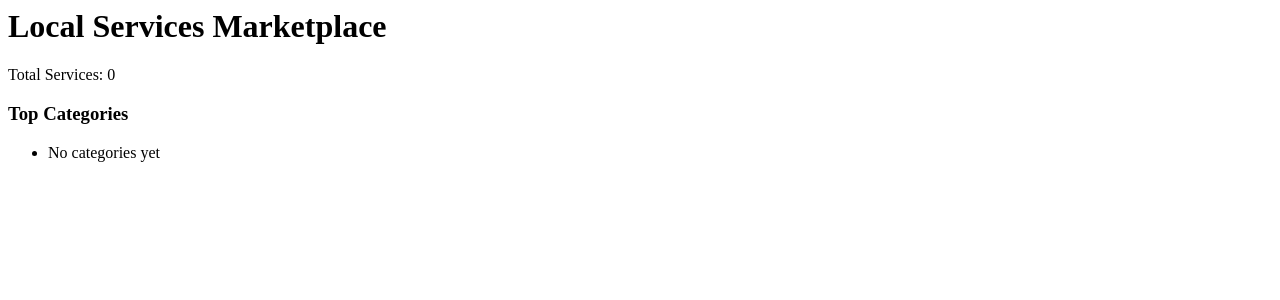
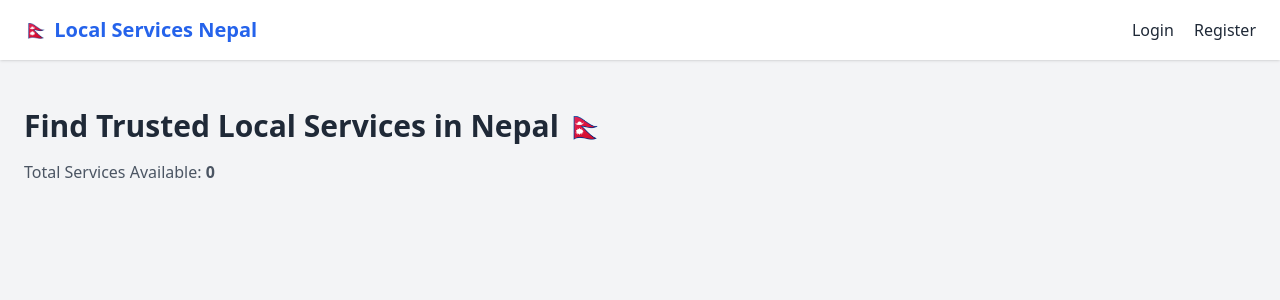
Before and after one commit to dhakalsameer/djagno_local_services, a Django app: page / in a window 1280 px wide. Shown: the top 300 px of the page. Run offline with Django 5.2, Linux system fonts and the light colour scheme; data that the repository does not hold is empty; some libraries are stand-ins or nearby versions.

Commit message:
design the base.html

```diff
--- /dev/null
+++ b/templates/base.html
@@ -0,0 +1,19 @@
+<!DOCTYPE html>
+<html lang="en">
+<head>
+    <meta charset="UTF-8">
+    <title>Local Services Nepal</title>
+
+    <!-- Tailwind CDN -->
+    <script src="https://cdn.tailwindcss.com"></script>
+</head>
+<body class="bg-gray-100 text-gray-800">
+
+    {% include "includes/navbar.html" %}
+
+    <main class="max-w-7xl mx-auto p-6">
+        {% block content %}{% endblock %}
+    </main>
+
+</body>
+</html>
--- a/templates/home.html
+++ b/templates/home.html
@@ -1,12 +1,13 @@
-<h1>Local Services Marketplace</h1>
+{% extends "base.html" %}
 
-<p>Total Services: {{ total_services }}</p>
+{% block content %}
 
-<h3>Top Categories</h3>
-<ul>
-  {% for cat in top_categories %}
-    <li>{{ cat.category__name }} ({{ cat.count }})</li>
-  {% empty %}
-    <li>No categories yet</li>
-  {% endfor %}
-</ul>
+<h1 class="text-3xl font-bold mb-4">
+  Find Trusted Local Services in Nepal 🇳🇵
+</h1>
+
+<p class="mb-6 text-gray-600">
+  Total Services Available: <strong>{{ total_services }}</strong>
+</p>
+
+{% endblock %}
--- /dev/null
+++ b/templates/includes/navbar.html
@@ -0,0 +1,24 @@
+<nav class="bg-white shadow mb-6">
+  <div class="max-w-7xl mx-auto px-6 py-4 flex justify-between items-center">
+
+    <a href="/" class="text-xl font-bold text-blue-600">
+      🇳🇵 Local Services Nepal
+    </a>
+
+    <div class="space-x-4">
+      {% if user.is_authenticated %}
+        <span class="text-sm text-gray-600">
+          Hello, {{ user.username }}
+        </span>
+
+        <a href="/logout/" class="text-red-500 hover:underline">
+          Logout
+        </a>
+      {% else %}
+        <a href="/login/" class="hover:underline">Login</a>
+        <a href="/register/" class="hover:underline">Register</a>
+      {% endif %}
+    </div>
+
+  </div>
+</nav>
```
